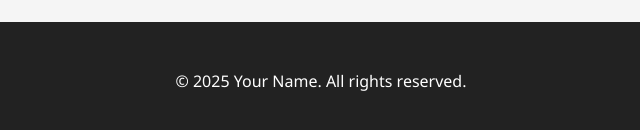
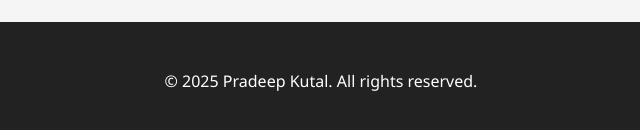
Before and after one commit to Pradeepk-DE/my-portfolio, a plain HTML site: page index.html in a window 1280 px wide. Shown: the part 1161-1291 px from the top of the page, 319-959 px from the left. Drawn offline with Linux system fonts and the light colour scheme.

Commit message:
Update index.html

```diff
--- a/index.html
+++ b/index.html
@@ -52,7 +52,7 @@
 
   <footer>
     <div class="container">
-      <p>&copy; 2025 Your Name. All rights reserved.</p>
+      <p>&copy; 2025 Pradeep Kutal. All rights reserved.</p>
     </div>
   </footer>
   <script src="script.js"></script>
```
